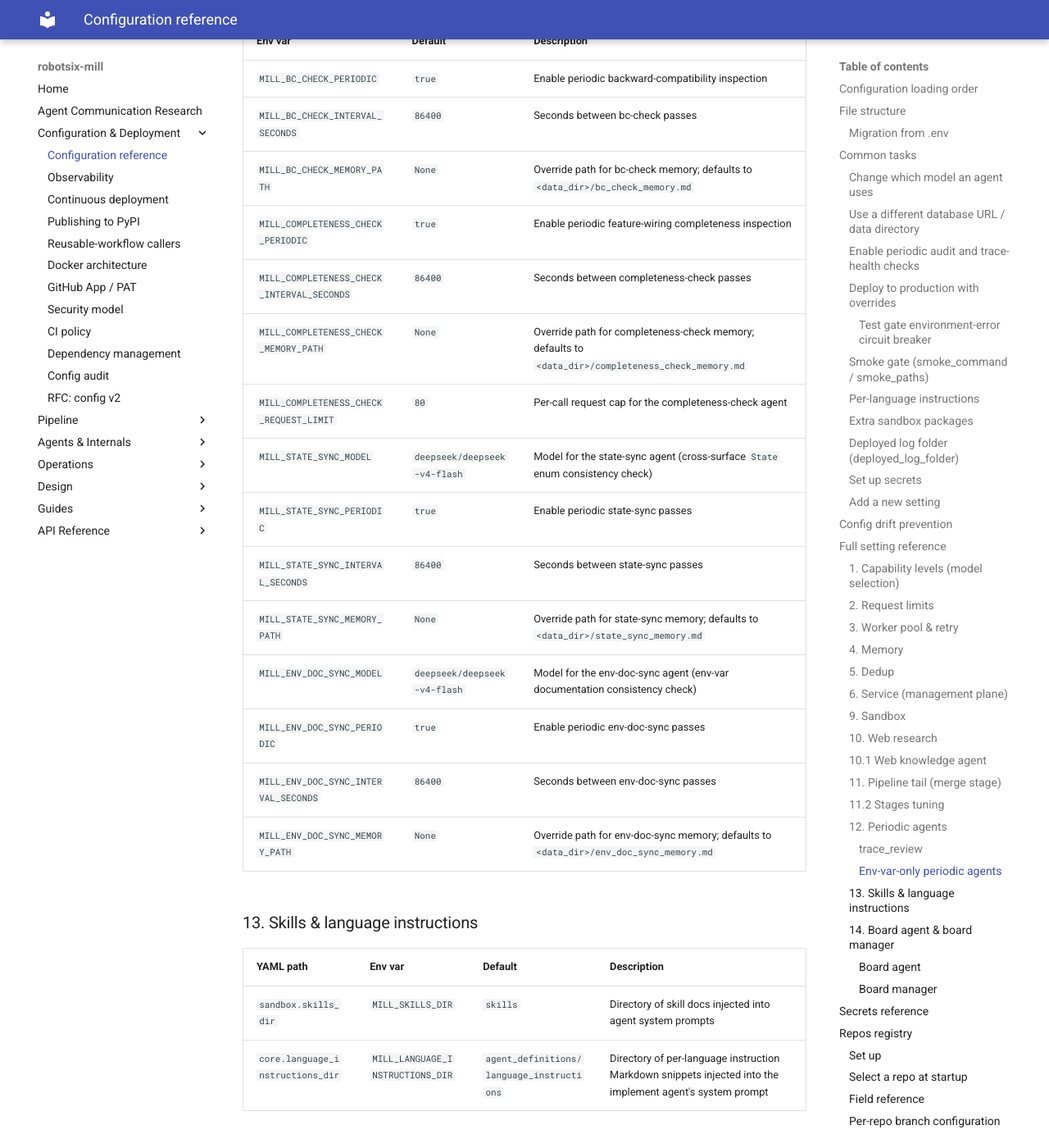
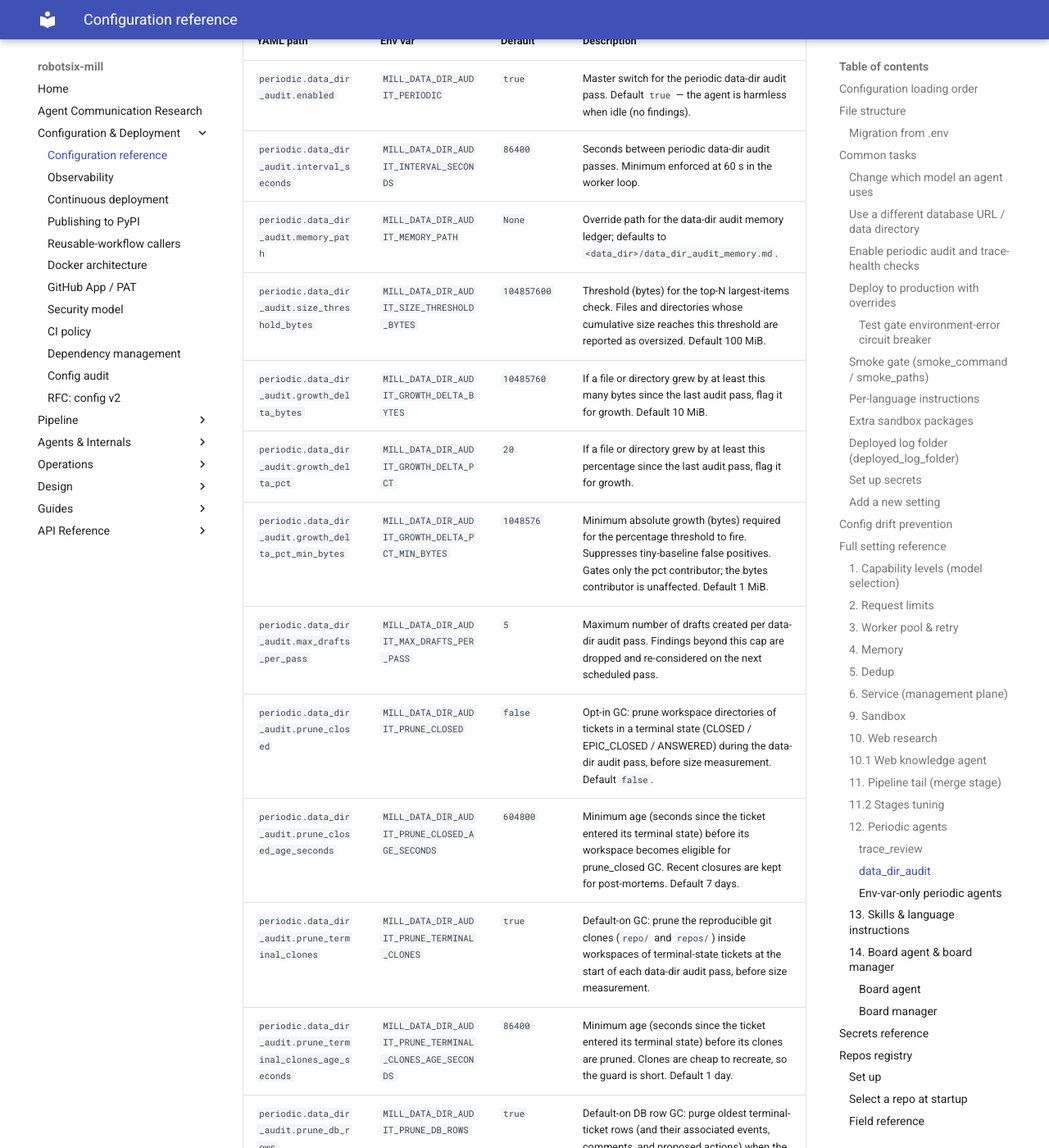
Before and after one commit to damien-robotsix/robotsix-mill, an MkDocs documentation site: the page built from docs/configuration.md, in a window 1280 px wide and 1400 px high, scrolled down 25465 px. Shown: the whole window at 82% size. Built offline with MkDocs 1.6.1 and Material for MkDocs 9.7.7, drawn with Linux system fonts in a browser that asks for light colours; some of the changed text lies outside the part shown.

Commit message:
mill: env doc sync: missing-from-docs — MILL_DATA_DIR_AUDIT_* env vars (18 fields) (20260625T195505Z-env-doc-sync-missing-from-docs-mill-data-e7ff)

```diff
--- a/docs/configuration.md
+++ b/docs/configuration.md
@@ -652,6 +652,32 @@ variable and its dotted YAML path.
 | `periodic.trace_review.dedup_lookback_days` | `MILL_TRACE_REVIEW_DEDUP_LOOKBACK_DAYS` | `7` | Recency window (days) for pre-filing duplicate check |
 | `pipeline.trace_review_target_repo_id` | `MILL_TRACE_REVIEW_TARGET_REPO_ID` | `""` | Target repo for trace-review drafts; empty → source-repo routing |
 
+#### data_dir_audit
+
+The `data_dir_audit` periodic agent surveys the mill's data directory for
+monotonic growth and files findings when storage crosses configured
+thresholds. In addition to the standard `periodic` fields above, these
+agent-specific settings are available:
+
+| YAML path | Env var | Default | Description |
+|-----------|---------|---------|-------------|
+| `periodic.data_dir_audit.enabled` | `MILL_DATA_DIR_AUDIT_PERIODIC` | `true` | Master switch for the periodic data-dir audit pass. Default `true` — the agent is harmless when idle (no findings). |
+| `periodic.data_dir_audit.interval_seconds` | `MILL_DATA_DIR_AUDIT_INTERVAL_SECONDS` | `86400` | Seconds between periodic data-dir audit passes. Minimum enforced at 60 s in the worker loop. |
+| `periodic.data_dir_audit.memory_path` | `MILL_DATA_DIR_AUDIT_MEMORY_PATH` | `None` | Override path for the data-dir audit memory ledger; defaults to `<data_dir>/data_dir_audit_memory.md`. |
+| `periodic.data_dir_audit.size_threshold_bytes` | `MILL_DATA_DIR_AUDIT_SIZE_THRESHOLD_BYTES` | `104857600` | Threshold (bytes) for the top-N largest-items check. Files and directories whose cumulative size reaches this threshold are reported as oversized. Default 100 MiB. |
+| `periodic.data_dir_audit.growth_delta_bytes` | `MILL_DATA_DIR_AUDIT_GROWTH_DELTA_BYTES` | `10485760` | If a file or directory grew by at least this many bytes since the last audit pass, flag it for growth. Default 10 MiB. |
+| `periodic.data_dir_audit.growth_delta_pct` | `MILL_DATA_DIR_AUDIT_GROWTH_DELTA_PCT` | `20` | If a file or directory grew by at least this percentage since the last audit pass, flag it for growth. |
+| `periodic.data_dir_audit.growth_delta_pct_min_bytes` | `MILL_DATA_DIR_AUDIT_GROWTH_DELTA_PCT_MIN_BYTES` | `1048576` | Minimum absolute growth (bytes) required for the percentage threshold to fire. Suppresses tiny-baseline false positives. Gates only the pct contributor; the bytes contributor is unaffected. Default 1 MiB. |
+| `periodic.data_dir_audit.max_drafts_per_pass` | `MILL_DATA_DIR_AUDIT_MAX_DRAFTS_PER_PASS` | `5` | Maximum number of drafts created per data-dir audit pass. Findings beyond this cap are dropped and re-considered on the next scheduled pass. |
+| `periodic.data_dir_audit.prune_closed` | `MILL_DATA_DIR_AUDIT_PRUNE_CLOSED` | `false` | Opt-in GC: prune workspace directories of tickets in a terminal state (CLOSED / EPIC_CLOSED / ANSWERED) during the data-dir audit pass, before size measurement. Default `false`. |
+| `periodic.data_dir_audit.prune_closed_age_seconds` | `MILL_DATA_DIR_AUDIT_PRUNE_CLOSED_AGE_SECONDS` | `604800` | Minimum age (seconds since the ticket entered its terminal state) before its workspace becomes eligible for prune_closed GC. Recent closures are kept for post-mortems. Default 7 days. |
+| `periodic.data_dir_audit.prune_terminal_clones` | `MILL_DATA_DIR_AUDIT_PRUNE_TERMINAL_CLONES` | `true` | Default-on GC: prune the reproducible git clones (`repo/` and `repos/`) inside workspaces of terminal-state tickets at the start of each data-dir audit pass, before size measurement. |
+| `periodic.data_dir_audit.prune_terminal_clones_age_seconds` | `MILL_DATA_DIR_AUDIT_PRUNE_TERMINAL_CLONES_AGE_SECONDS` | `86400` | Minimum age (seconds since the ticket entered its terminal state) before its clones are pruned. Clones are cheap to recreate, so the guard is short. Default 1 day. |
+| `periodic.data_dir_audit.prune_db_rows` | `MILL_DATA_DIR_AUDIT_PRUNE_DB_ROWS` | `true` | Default-on DB row GC: purge oldest terminal-ticket rows (and their associated events, comments, and proposed actions) when the count of terminal tickets exceeds `max_archived_tickets`. |
+| `periodic.data_dir_audit.prune_memory_ledgers` | `MILL_DATA_DIR_AUDIT_PRUNE_MEMORY_LEDGERS` | `true` | Default-on GC: truncate over-cap `*_memory.md` files on disk before size measurement, using the same tail_keep primitive the agent already uses at read/write time. |
+| `periodic.data_dir_audit.prune_orphans` | `MILL_DATA_DIR_AUDIT_PRUNE_ORPHANS` | `true` | Default-on GC: prune orphan workspace directories (ticket absent from the board DB) older than the configured age at the start of each data-dir audit pass, before size measurement. |
+| `periodic.data_dir_audit.prune_orphans_age_seconds` | `MILL_DATA_DIR_AUDIT_PRUNE_ORPHANS_AGE_SECONDS` | `86400` | Minimum age (seconds since the ticket-ID timestamp) before an orphan workspace becomes eligible for GC. Default 1 day. |
+
 #### Env-var-only periodic agents
 
 `bc_check` and `completeness_check` enabled, interval, and memory_path
```
Also changed, not shown: CHANGELOG.md (+4 -0 lines).
